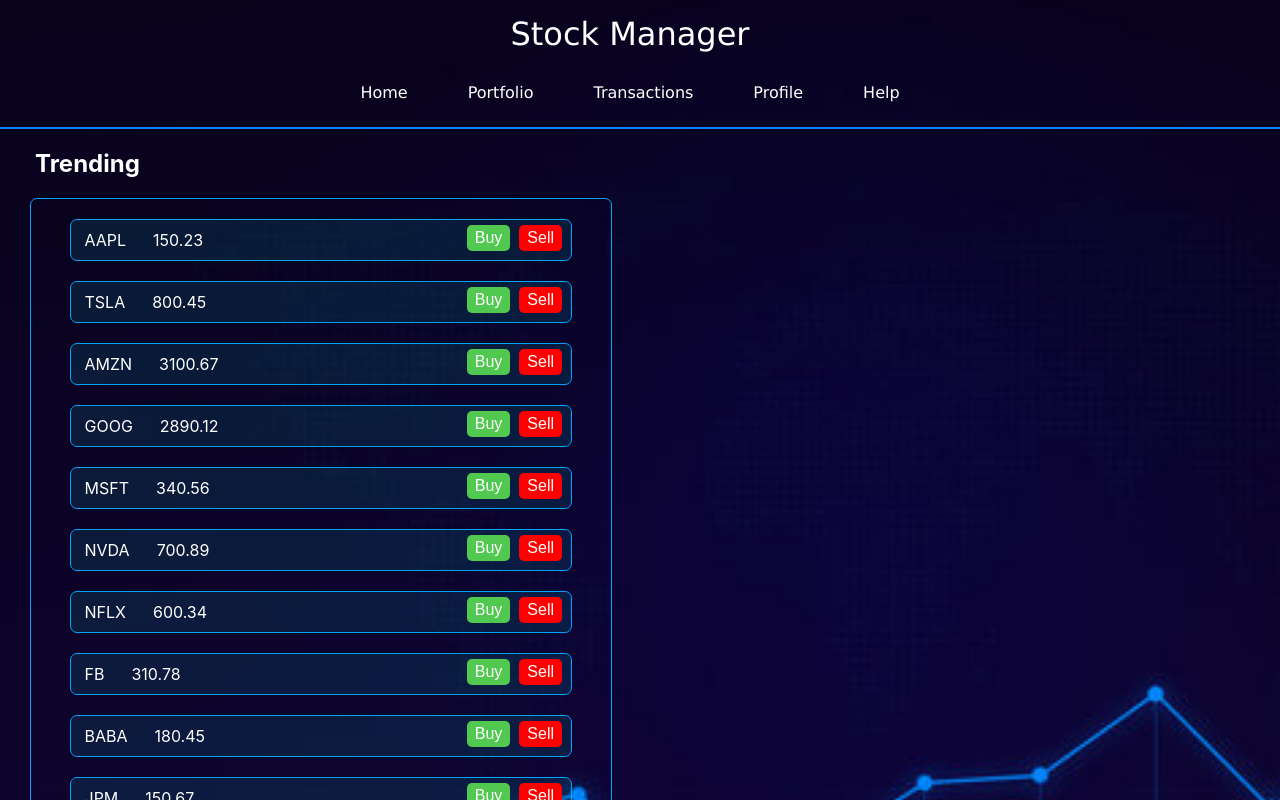
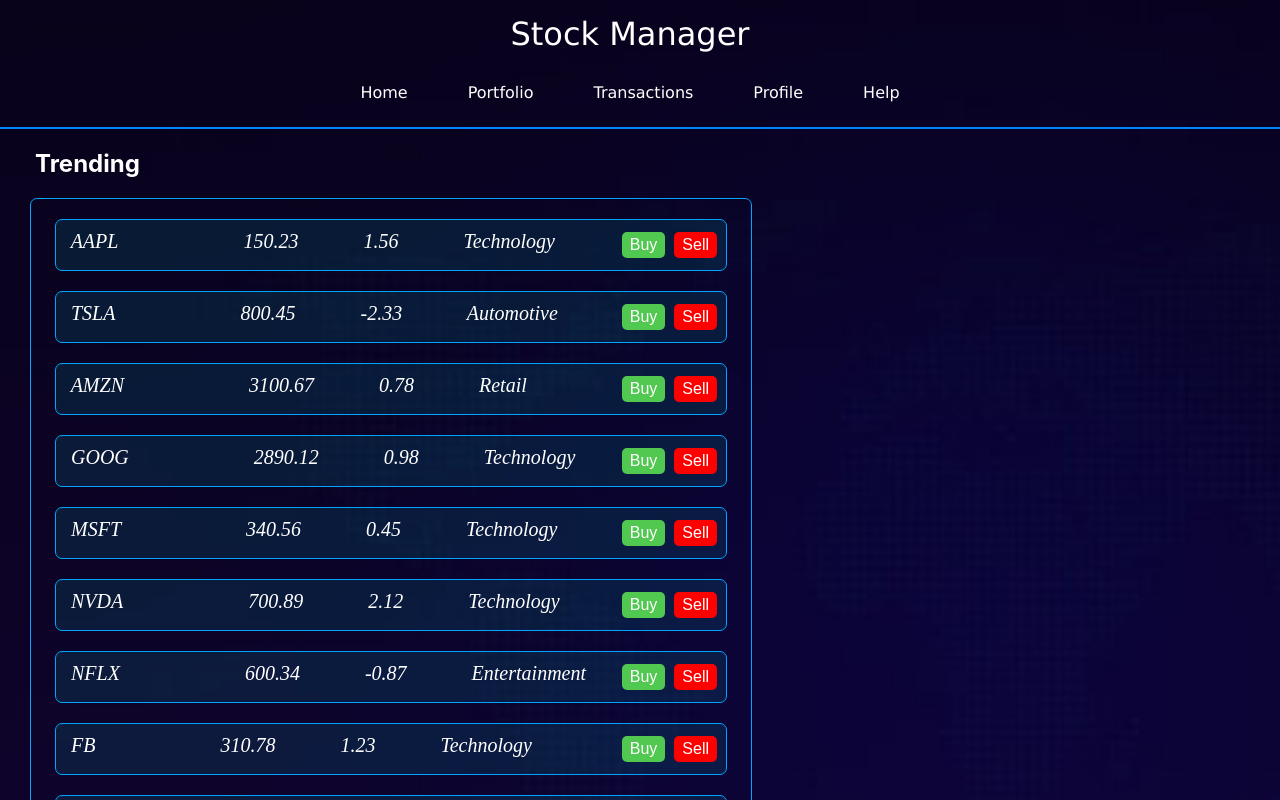
Before and after one commit to somsekharbhaviri/stocksmanager, a React (Create React App) app: page /portfolio in a window 1280 px wide. Shown: the top 800 px of the page. Built offline with nearby package versions, Linux system fonts and the light colour scheme.

Commit message:
modified:   src/style.css 	modified:   src/userpages/Portfolio.js 	modified:   src/userpages/Stocks.js 	new file:   src/userpages/data/apikey.txt

```diff
--- a/src/style.css
+++ b/src/style.css
@@ -196,7 +196,7 @@
   margin-bottom: 20px;
 }
 
-p{
+i{
 color: white;
 font-size: 20px;
 font-family: Inria Serif;
@@ -204,7 +204,7 @@
 font-weight: 500;
 word-wrap: break-word;
 text-align: left;
-margin:20px;
+margin-right: 50px;
 }
 
 .portfoliobox{
@@ -313,3 +313,26 @@
   justify-content: space-between;
   margin-bottom: 10px;
 }
+
+.verticalboxportfolio {
+  width:auto;
+  margin-bottom: 20px;
+}
+
+.verticalboxportfolio .outsideboxes {
+  width: 700px;
+  height: auto;
+}
+
+.verticalboxportfolio .insideboxes {
+  width: 670px;
+  height: 50px;
+  margin-bottom: 20px;
+}
+.button-container-portfolio{
+  display: flex;
+  justify-content:right;
+  margin-top: -29px;
+  align-items: center;
+
+}
--- a/src/userpages/Portfolio.js
+++ b/src/userpages/Portfolio.js
@@ -14,7 +14,7 @@
   return (
     <div>
         <div>
-       <div class="verticalbox">
+       <div class="verticalboxportfolio">
            <h2 >Trending</h2>
            <div align="center" class="outsideboxes" >
            {
@@ -22,14 +22,15 @@
                 <div key={index} class="insideboxes" >
 
                  <div className='pintopstocks'>
-
-                 &nbsp;&nbsp; {Mystock.symbol}
-                 &nbsp;&nbsp; {Mystock.sname}
-                 &nbsp;&nbsp; {Mystock.current_price}
+                 <i className='font-insideboxes'>&nbsp;&nbsp; {Mystock.symbol} </i>
+                 <i className='font-insideboxes' >&nbsp;&nbsp; {Mystock.sname} </i>
+                 <i className='font-insideboxes'>&nbsp;&nbsp; {Mystock.current_price}</i>
+                 <i className='font-insideboxes'>&nbsp;&nbsp; {Mystock.change_percent}</i>
+                 <i className='font-insideboxes'>&nbsp;&nbsp; {Mystock.sector}</i>
 
                  </div>
 
-                 <div className="button-container">
+                 <div className="button-container-portfolio">
                         <button className="BuySmallButton">Buy</button>
                         <button className="SellSmallButton">Sell</button>
                     </div>
--- a/src/userpages/Stocks.js
+++ b/src/userpages/Stocks.js
@@ -9,7 +9,7 @@
     useEffect(() => {
         setData(Stocksdata)
         SetTrendingStocksdata(TrendingStocks)
-        document.title="Stocks"
+
     }, []);
 
 
@@ -18,6 +18,9 @@
   return (
 
     <div>
+    {
+        document.title="Stocks"
+    }
         <div class="main-div">
 
        <div>
```
Also changed, not shown: src/userpages/data/apikey.txt (added).
